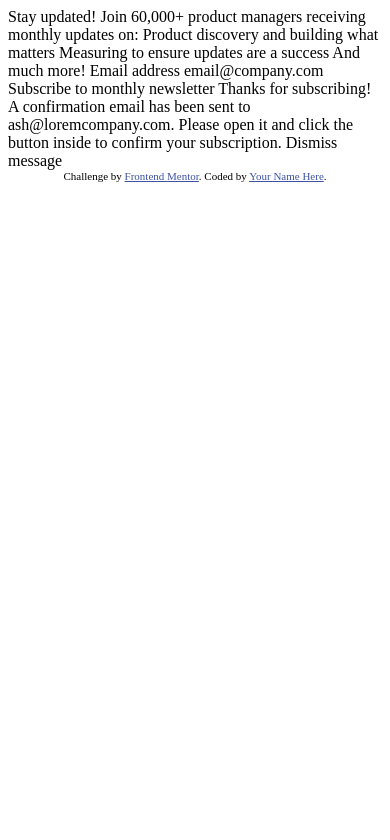
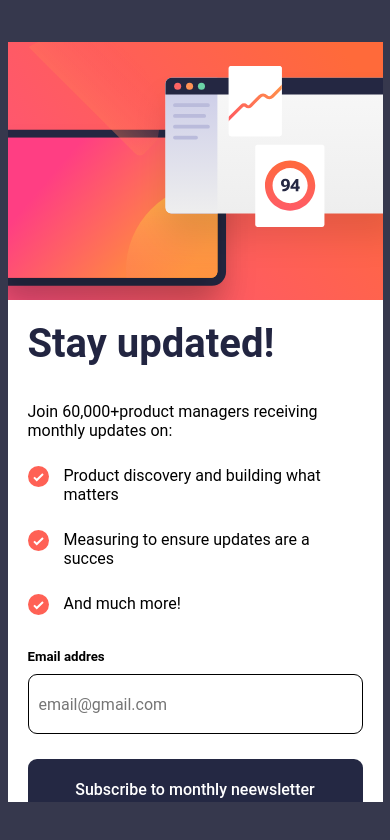
Before and after one commit to joseDEVELO/Mi-primer-proyecto-con-js, a plain HTML site: page index.html in a window 390 px wide. Drawn offline with Linux system fonts and the light colour scheme.

Commit message:
28/054/23

```diff
--- /dev/null
+++ b/css/style.css
@@ -0,0 +1,159 @@
+*, body{
+    margin:0;
+    padding: 0;
+    box-sizing: border-box;
+    font-family: 'Roboto', sans-serif;
+}
+body{
+    height: 100vh;
+    background-color: #36384D;
+    display: flex;
+    justify-content: center;
+    align-items: center;
+}
+.carta{
+    width: 740px;
+    height: 515px;
+    background-color: #fff;
+    display: flex;
+    border-radius: 50px;
+    overflow: hidden;
+    padding: 20px;
+    gap: 20px;
+}
+.izquierda{
+    width: 50%;
+    height: 100%;
+}
+.presentacion h2{
+color: #222541;
+text-align: center;
+margin-top: 70px;
+font-size: 40px;
+}
+.presentacion p{
+    text-align: center;
+    font-size: 18px;
+    margin-top: 25px;
+}
+.articulos img{
+    display: flex;
+
+}
+.articulos p{
+    text-align: center;
+    font-size: 16px;
+    margin-top: 16px;
+    display: flex;
+    text-align: center;
+}
+.vineta::before{
+    content: url(/assets/images/icon-list.svg);
+    margin-right: 5px;
+    display: flex;
+}
+.email input{
+    width: 100%;
+    height: 45px;
+    margin-right: 10px;
+    padding-left: 10px;
+    margin-top: 18px;
+    border: 1px solid #000;
+    border-radius: 9px;
+    font-size: 16px;
+}
+.email button{
+    width: 100%;
+    height: 50px;
+    border-radius: 9px;
+    font-weight: 500;
+    background-color: #242843;
+    color: #fff;
+    border: none;
+    font-size: 16px;
+    font-family: "Roboto", sans-serif;
+    margin-top: 18px;
+}
+.email h5{
+  margin-top: 20px;
+}
+.derecha{
+    width: 50%;
+    height: 100%;
+    background-image: url(/assets/images/illustration-sign-up-desktop.svg);
+    border-radius: 50px;
+}
+@media screen and (max-width:768px){
+    .carta{
+        width: 375px;
+        height: 90vh;
+        background-color: #fff;
+        flex-direction: column-reverse;
+        border-radius: 0px;
+        overflow: hidden;
+        padding: 0px;
+        gap: 0px;
+    }
+    .presentacion h2{
+        color: #222541;
+        text-align: left;
+        margin-top: 0px;
+        font-size: 40px;
+    }
+    .presentacion p{
+        text-align: left;
+        font-size: 16px;
+        margin-top: 35px;
+    }
+    .izquierda{
+        width: 100%;
+        background-color: #fff;
+        height: 66%;
+        border-radius: 0px;
+        padding: 20px;
+    }
+    .articulos p{
+        text-align: left;
+        font-size: 16px;
+        margin-top: 26px;
+        display: flex;
+    }
+    .vineta::before{
+        content: url(/assets/images/icon-list.svg);
+        margin-right: 15px;
+        display: flex;
+    }
+    .email input{
+        width: 100%;
+        height: 60px;
+        margin-right: 10px;
+        padding-left: 10px;
+        margin-top: 10px;
+        border: 1px solid #000;
+        border-radius: 9px;
+        font-size: 16px;
+    }
+    .email button{
+        width: 100%;
+        height: 60px;
+        border-radius: 9px;
+        font-weight: 500;
+        background-color: #242843;
+        color: #fff;
+        border: none;
+        font-size: 16px;
+        font-family: "Roboto", sans-serif;
+        margin-top: 25px;
+    }
+    .email h5{
+      margin-top: 30px;
+    }
+    .derecha{
+        width: 100%;
+        height: 34%;
+        background-color: #fff;
+        background-image: url(/assets/images/illustration-sign-up-mobile.svg);
+        background-repeat: no-repeat;
+        border-radius: 0px;
+}
+}
--- a/index.html
+++ b/index.html
@@ -1,52 +1,39 @@
 <!DOCTYPE html>
 <html lang="en">
+
 <head>
   <meta charset="UTF-8">
-  <meta name="viewport" content="width=device-width, initial-scale=1.0"> <!-- displays site properly based on user's device -->
+  <meta name="viewport" content="width=device-width, initial-scale=1.0">
+  <!-- displays site properly based on user's device -->
+  <link rel="icon" type="image/png" sizes="32x32" href="./assets/images/favicon-32x32.png">
+  <title>Frontend Mentor | Newsletter sign-up form with success message</title>
+  <link rel="stylesheet" href="/css/style.css">
+</head>
 
-  <link rel="icon" type="image/png" sizes="32x32" href="./assets/images/favicon-32x32.png">
+<body>
+  <div class="carta">
+    <div class="izquierda">
+      <div class="presentacion">
+        <h2>Stay updated!</h2>
+        <p>Join 60,000+product managers receiving monthly updates on:</p>
+      </div>
+      <div class="articulos">
+        <div class="texto">
+          <p class="vineta">Product discovery and building what matters</p>
+          <p class="vineta">Measuring to ensure updates are a succes</p>
+          <p class="vineta">And much more!</p>
+        </div>
+      </div>
+      <div class="email">
+        <h5>Email addres</h5>
+        <input type="text" placeholder="email@gmail.com">
+        <button>Subscribe to monthly neewsletter</button>
+      </div>
+    </div>
+    <div class="derecha"></div>
+  </div>
 
-  <title>Frontend Mentor | Newsletter sign-up form with success message</title>
 
-  <!-- Feel free to remove these styles or customise in your own stylesheet 👍 -->
-  <style>
-    .attribution { font-size: 11px; text-align: center; }
-    .attribution a { color: hsl(228, 45%, 44%); }
-  </style>
-</head>
-<body>
+</body>
 
-  <!-- Sign-up form start -->
-
-  Stay updated!
-
-  Join 60,000+ product managers receiving monthly updates on:
-
-  Product discovery and building what matters
-  Measuring to ensure updates are a success
-  And much more!
-
-  Email address
-  email@company.com
-
-  Subscribe to monthly newsletter
-
-  <!-- Sign-up form end -->
-
-  <!-- Success message start -->
-
-  Thanks for subscribing!
-
-  A confirmation email has been sent to ash@loremcompany.com.
-  Please open it and click the button inside to confirm your subscription.
-
-  Dismiss message
-
-  <!-- Success message end -->
-
-  <div class="attribution">
-    Challenge by <a href="https://www.frontendmentor.io?ref=challenge" target="_blank">Frontend Mentor</a>.
-    Coded by <a href="#">Your Name Here</a>.
-  </div>
-</body>
 </html>
```
